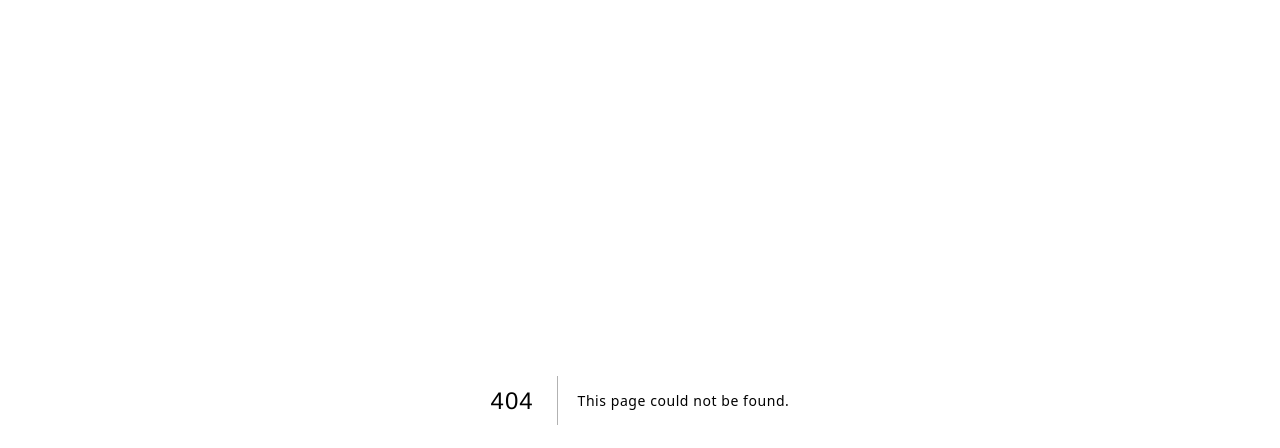
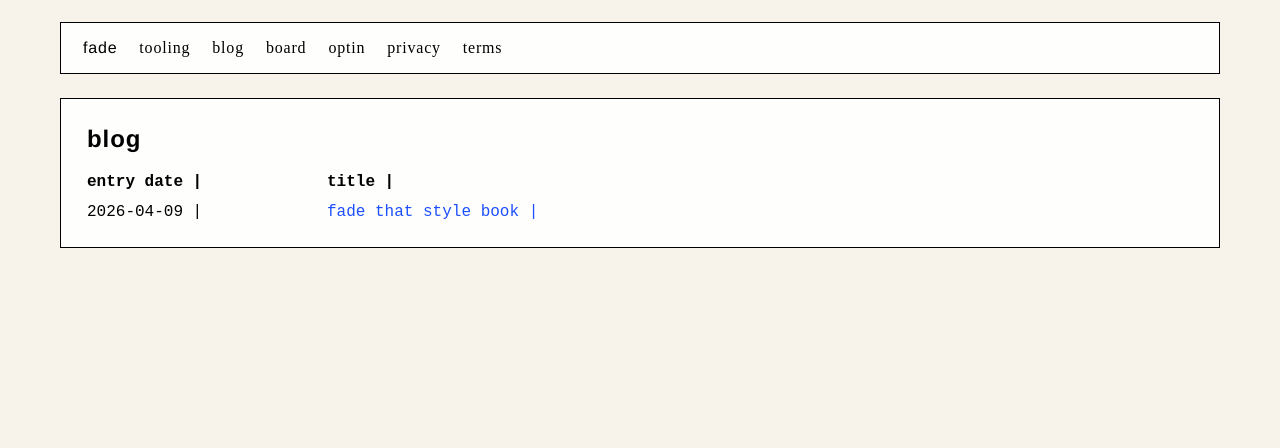
Before and after one commit to kaitogarcia/FadeThat, a Next.js app in the folder apps/web/: page /blog in a window 1280 px wide. Before the commit this address had no page. Shown: the top 448 px of the page. Built offline with nearby package versions, Linux system fonts and the light colour scheme.

Commit message:
Add blog index and stylebook pages

```diff
--- /dev/null
+++ b/apps/web/app/blog/page.jsx
@@ -0,0 +1,43 @@
+import Link from "next/link";
+import PageShell from "@/components/page-shell";
+
+const entries = [
+  {
+    date: "2026-04-09",
+    title: "fade that style book",
+    href: "/blog/stylebook",
+  },
+];
+
+export const metadata = {
+  title: "Blog | FadeThat",
+  description: "FadeThat blog index.",
+};
+
+export default function BlogPage() {
+  return (
+    <div className="page-blog">
+      <PageShell>
+        <section className="blog-chart-wrap">
+          <h1>blog</h1>
+
+          <div className="blog-chart" role="table" aria-label="Blog entries">
+            <div className="blog-chart-row blog-chart-head" role="row">
+              <span role="columnheader">entry date |</span>
+              <span role="columnheader">title |</span>
+            </div>
+
+            {entries.map((entry) => (
+              <div className="blog-chart-row" role="row" key={entry.href}>
+                <span role="cell">{entry.date} |</span>
+                <Link role="cell" href={entry.href}>
+                  {entry.title} |
+                </Link>
+              </div>
+            ))}
+          </div>
+        </section>
+      </PageShell>
+    </div>
+  );
+}
--- a/apps/web/app/globals.css
+++ b/apps/web/app/globals.css
@@ -1230,6 +1230,135 @@ a {
   color: rgba(0, 0, 0, 0.45);
 }
 
+.page-blog {
+  --shell-max: 1160px;
+  --shell-gutter: 30px;
+  background: #f7f3ea;
+  min-height: 100vh;
+}
+
+.page-blog .shell {
+  padding: var(--space-9) 0 var(--space-18);
+}
+
+.blog-chart-wrap {
+  margin-top: var(--space-10);
+  border: var(--line-strong) solid var(--color-ink-900);
+  background: rgba(255, 255, 255, 0.9);
+  padding: var(--space-11);
+  font-family: "Courier New", Courier, monospace;
+}
+
+.blog-chart-wrap h1 {
+  margin: 0 0 var(--space-8);
+  text-transform: lowercase;
+}
+
+.blog-chart {
+  width: 100%;
+  display: grid;
+  gap: var(--space-4);
+}
+
+.blog-chart-row {
+  display: grid;
+  grid-template-columns: minmax(160px, 220px) minmax(0, 1fr);
+  gap: var(--space-8);
+  align-items: baseline;
+  padding: 0;
+}
+
+.blog-chart-head {
+  font-weight: 700;
+}
+
+.blog-chart a {
+  color: #1d4fff;
+  text-decoration: none;
+}
+
+.blog-chart a:hover,
+.blog-chart a:focus-visible {
+  text-decoration: underline;
+}
+
+.stylebook-wrap {
+  margin-top: var(--space-10);
+  border: var(--line-strong) solid var(--color-ink-900);
+  background: rgba(255, 255, 255, 0.9);
+  padding: var(--space-11);
+  font-family: "Courier New", Courier, monospace;
+}
+
+.stylebook-date {
+  margin: 0 0 var(--space-3);
+  color: var(--color-ink-450);
+}
+
+.stylebook-wrap h1 {
+  margin: 0 0 var(--space-8);
+  text-transform: lowercase;
+}
+
+.stylebook-block {
+  margin-top: var(--space-9);
+}
+
+.stylebook-block h2 {
+  margin: 0 0 var(--space-5);
+  font-family: "Courier New", Courier, monospace;
+  letter-spacing: 0.02em;
+}
+
+.font-demo {
+  margin: 0 0 var(--space-3);
+  font-size: clamp(1rem, 2vw, 1.2rem);
+}
+
+.helvetica-demo {
+  font-family: "Helvetica Neue", Helvetica, Arial, sans-serif;
+}
+
+.courier-demo {
+  font-family: "Courier New", Courier, monospace;
+}
+
+.apercu-demo {
+  font-family: var(--font-apercu);
+}
+
+.stylebook-box-row {
+  display: grid;
+  grid-template-columns: repeat(3, minmax(0, 1fr));
+  gap: var(--space-5);
+}
+
+.stylebook-box {
+  border: var(--line-strong) solid var(--color-ink-900);
+  background: #ffffff;
+  min-height: 96px;
+  display: grid;
+  place-items: center;
+  text-align: center;
+  padding: var(--space-5);
+}
+
+.stylebook-nav-demo {
+  margin-top: var(--space-7);
+  display: flex;
+  flex-wrap: wrap;
+  align-items: center;
+  gap: var(--space-8);
+  border: var(--line-strong) solid var(--color-ink-900);
+  padding: var(--space-6) var(--space-7);
+  background: rgba(255, 255, 255, 0.95);
+}
+
+.stylebook-nav-demo a {
+  text-decoration: none;
+  color: var(--color-ink-900);
+}
+
 .page-legal {
   background: var(--bg-legal);
   color: var(--color-ink-900);
@@ -1351,6 +1480,20 @@ a {
     padding: var(--space-9) var(--space-7);
   }
 
+  .blog-chart-wrap,
+  .stylebook-wrap {
+    padding: var(--space-9) var(--space-7);
+  }
+
+  .blog-chart-row {
+    grid-template-columns: 1fr;
+    gap: var(--space-2);
+  }
+
+  .stylebook-box-row {
+    grid-template-columns: 1fr;
+  }
+
   .ig-profile-shell {
     grid-template-columns: 1fr;
     padding: var(--space-8) var(--space-7);
--- a/apps/web/components/navbar.jsx
+++ b/apps/web/components/navbar.jsx
@@ -7,6 +7,7 @@ import { usePathname } from "next/navigation";
 const navItems = [
   { href: "/", label: "fade", className: "fade-link", exact: true },
   { href: "/tooling", label: "tooling" },
+  { href: "/blog", label: "blog" },
   { href: "/board", label: "board" },
   { href: "/optin", label: "optin" },
   { href: "/privacy", label: "privacy" },
```
Also changed, not shown: apps/web/app/blog/stylebook/page.jsx (added, +54 -0 lines).
